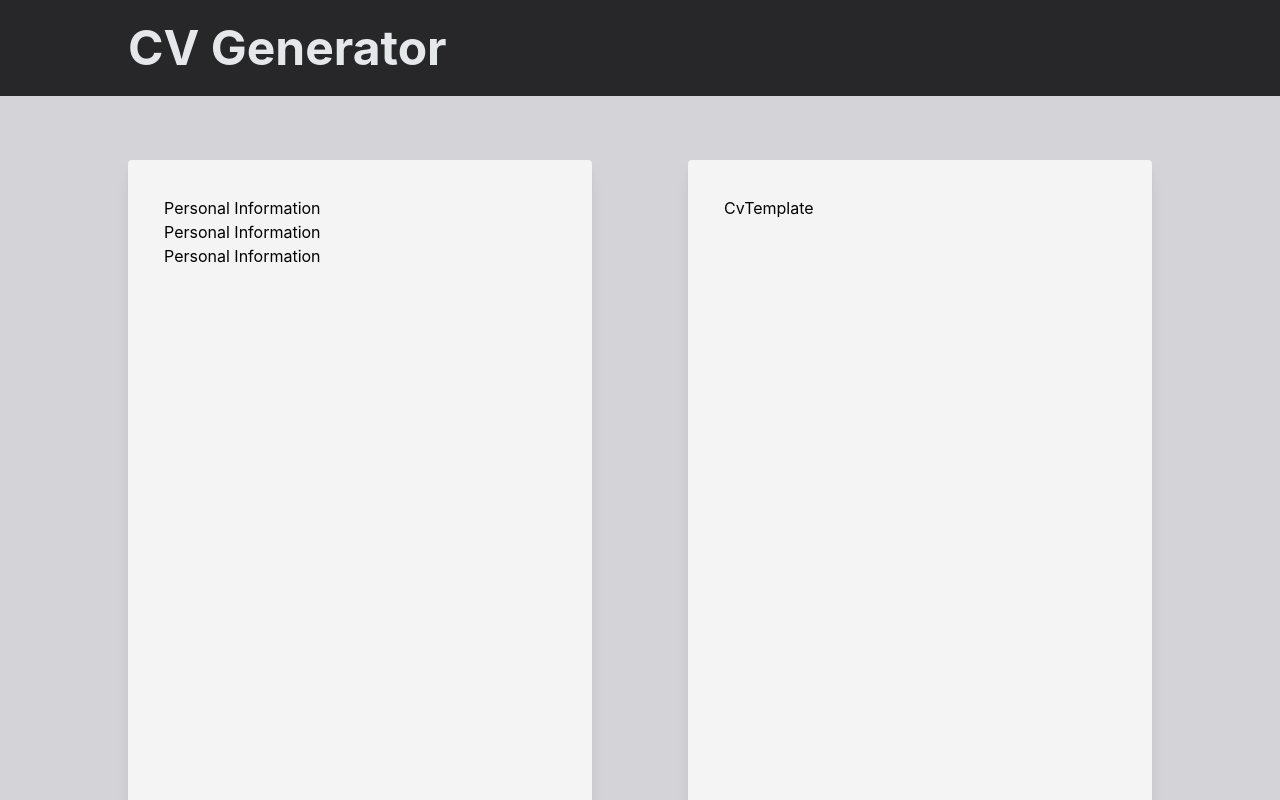
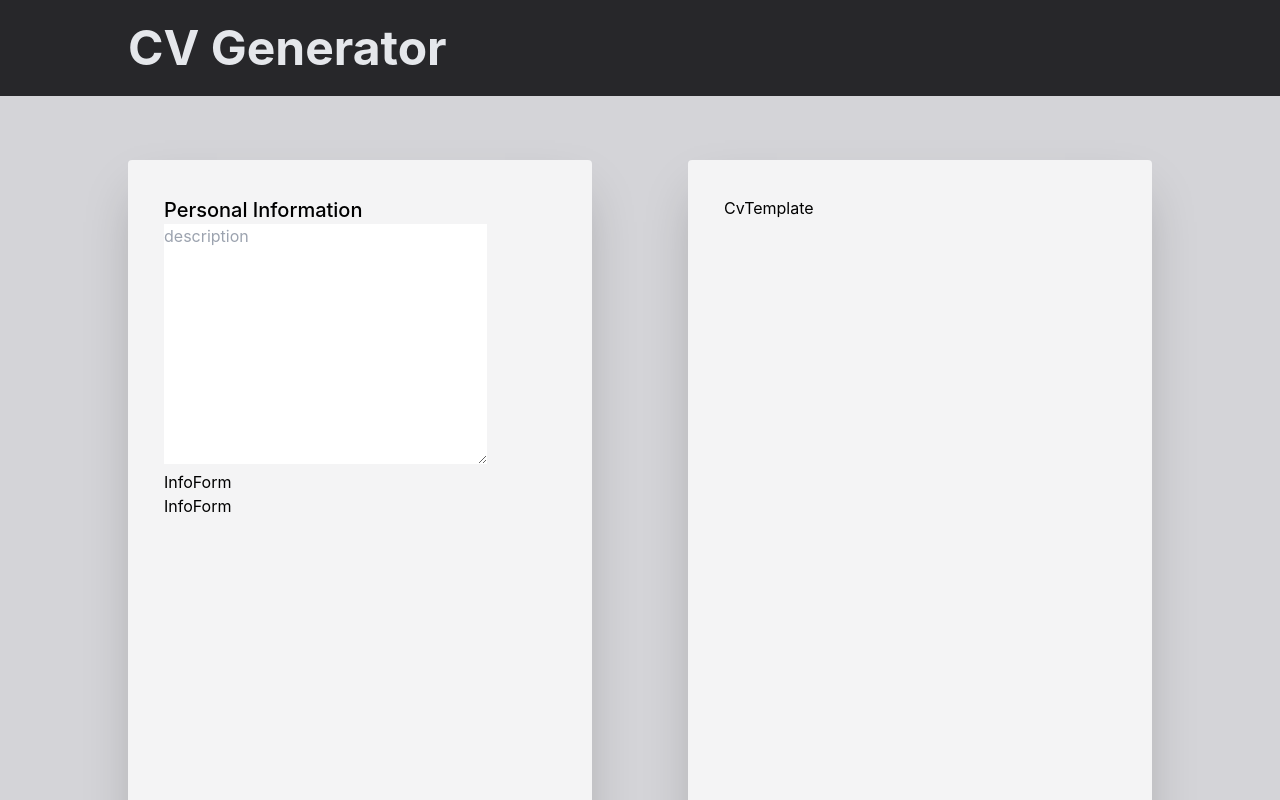
Before and after one commit to isaaxh/cv-generator, a React (Create React App) app: page / in a window 1280 px wide. Shown: the top 800 px of the page. Built offline with nearby package versions, Linux system fonts and the light colour scheme; the HTML template or start-up script is replaced by a standard one.

Commit message:
progress saved before inserting the Input component

```diff
--- a/src/components/CvTemplate.js
+++ b/src/components/CvTemplate.js
@@ -3,7 +3,7 @@ import React, { Component } from "react";
 export default class CvTemplate extends Component {
   render() {
     return (
-      <section className='bg-zinc-100 h-50 flex-1 shadow-lg rounded p-5 lg:p-9'>
+      <section className='bg-zinc-100 min-h-[854px] max-w-4xl flex-1 shadow-2xl rounded p-5 lg:p-9'>
         CvTemplate
       </section>
     );
--- /dev/null
+++ b/src/components/InfoForm.js
@@ -0,0 +1,9 @@
+import React, { Component } from "react";
+
+class InfoForm extends Component {
+  render() {
+    return <div>InfoForm</div>;
+  }
+}
+
+export default InfoForm;
--- /dev/null
+++ b/src/components/Input.js
@@ -0,0 +1,14 @@
+import React, { Component } from "react";
+
+class Input extends Component {
+  constructor(props) {
+    super(props);
+  }
+
+  render() {
+    const { inputName } = this.props;
+    return <input className='' placeholder={inputName} />;
+  }
+}
+
+export default Input;
--- a/src/components/InputForm.js
+++ b/src/components/InputForm.js
@@ -1,17 +1,19 @@
 import React, { Component } from "react";
+import InfoForm from "./InfoForm";
+import PersonalInformation from "./PersonalInformation";
 
 export default class InputForm extends Component {
   render() {
     return (
-      <div className='bg-zinc-100 flex-1 shadow-lg rounded p-5 h-auto lg:p-9 '>
+      <div className='bg-zinc-100 flex-1 shadow-2xl rounded p-5 h-auto max-w-4xl h-fit-content lg:p-9 '>
         <section className=''>
-          <h1>Personal Information</h1>
+          <PersonalInformation />
         </section>
         <section>
-          <h1>Personal Information</h1>
+          <InfoForm />
         </section>
         <section>
-          <h1>Personal Information</h1>
+          <InfoForm />
         </section>
       </div>
     );
--- a/src/components/MainBody.js
+++ b/src/components/MainBody.js
@@ -7,7 +7,7 @@ export default class MainBody extends Component {
     return (
       <div
         className='bg-zinc-300 p-16 flex flex-col gap-24 lg:flex-row
-                          md:justify-between h-screen lg:px-32'
+                          md:justify-between h-fit-content lg:px-32'
       >
         <InputForm />
         <CvTemplate />
--- a/src/components/Nav.js
+++ b/src/components/Nav.js
@@ -1,4 +1,4 @@
-import React, { Component } from 'react'
+import React, { Component } from "react";
 
 export default class Nav extends Component {
   render() {
@@ -6,6 +6,6 @@ export default class Nav extends Component {
       <div className='bg-zinc-800 h-24 grid place-items-center md:flex md:px-7 lg:px-32 '>
         <h1 className='text-5xl font-bold text-gray-200'>CV Generator</h1>
       </div>
-    )
+    );
   }
 }
--- /dev/null
+++ b/src/components/PersonalInformation.js
@@ -0,0 +1,30 @@
+import React, { Component } from "react";
+// import Input from "./Input";
+
+class PersonalInformation extends Component {
+  render() {
+    return (
+      <>
+        <h1 className='text-xl font-medium'>Personal Information</h1>
+        {/* <Input inputName='First name' /> */}
+
+        {/* <input type='text' placeholder='First name' />
+        <input type='text' placeholder='Last name' />
+        <input type='text' placeholder='Title' />
+        <input type='text' placeholder='Photo' />
+        <input type='text' placeholder='Address' />
+        <input type='text' placeholder='Phone number' />
+        <input type='text' placeholder='Email' /> */}
+        <textarea
+          name='description'
+          id='description'
+          cols='30'
+          rows='10'
+          placeholder='description'
+        ></textarea>
+      </>
+    );
+  }
+}
+
+export default PersonalInformation;
```
Also changed, not shown: src/components/Button.js (added).
